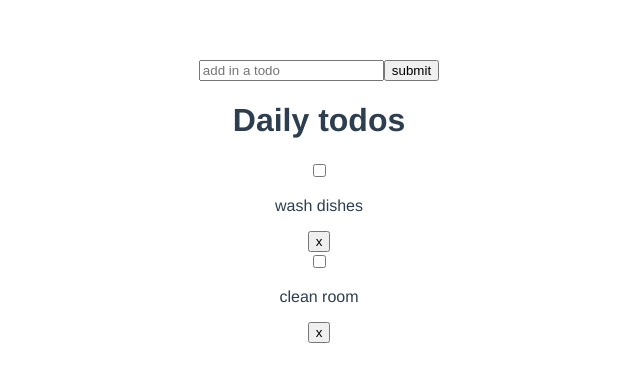
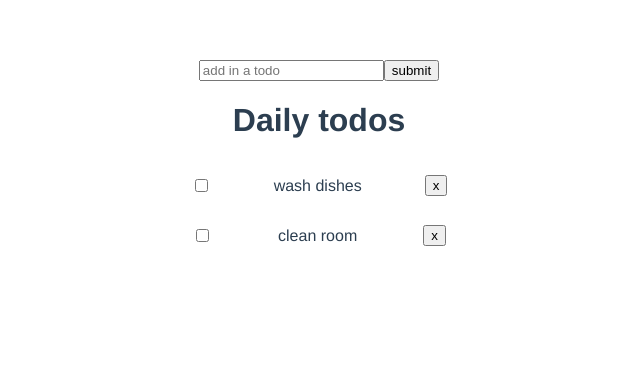
Before and after one commit to sophielihenry/vuetodolist, a Vue app: page / in a window 1280 px wide. Shown: the top 382 px of the page, without its empty margins (321-961 px from the left). Built offline with nearby package versions, Linux system fonts and the light colour scheme.

Commit message:
added flexbox styling for todos so they are horizontal, can add, delete and toggle todos

```diff
--- a/src/components/AddTodo.vue
+++ b/src/components/AddTodo.vue
@@ -23,7 +23,6 @@
           title: this.title,
           completed: false
         }
-
         this.$emit('add-todo', newTodo);
         this.title = " ";
       }
@@ -31,7 +30,5 @@
   }
 </script>
 
-
 <style scoped>
-
 </style>
--- a/src/components/TodoItem.vue
+++ b/src/components/TodoItem.vue
@@ -1,11 +1,9 @@
 <template>
-  <div v-bind:class="{ 'is-complete': todo.completed }">
+  <div class="todoItemStyle" v-bind:class="{ 'is-complete': todo.completed }">
     <input type="checkbox" v-on:change="markComplete">
       <p>{{ todo.title }}</p>
     <button class="delete" @click="$emit('delete-todo', todo.id)">x</button>
   </div>
-
-
 </template>
 
 <script>
@@ -18,7 +16,6 @@
       }
     }
 }
-
 </script>
 
 <style scoped>
@@ -26,4 +23,12 @@
     text-decoration: line-through;
   }
 
+  .todoItemStyle {
+    display: flex;
+    justify-content: space-around;
+    width: 25vw;
+    margin: auto;
+    align-items: center;
+  }
+
 </style>
```
Also changed, not shown: src/components/Todos.vue (+0 -10 lines).
